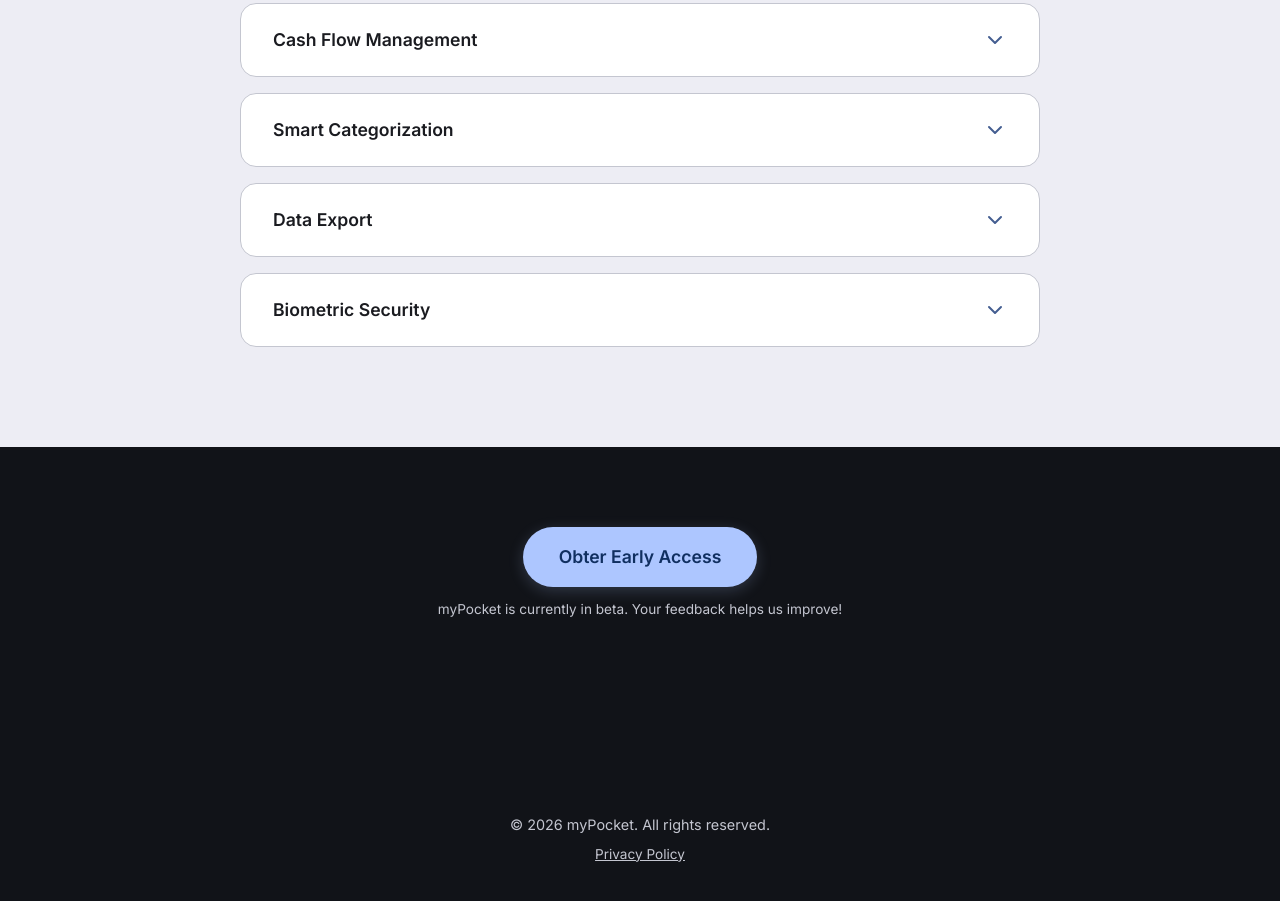
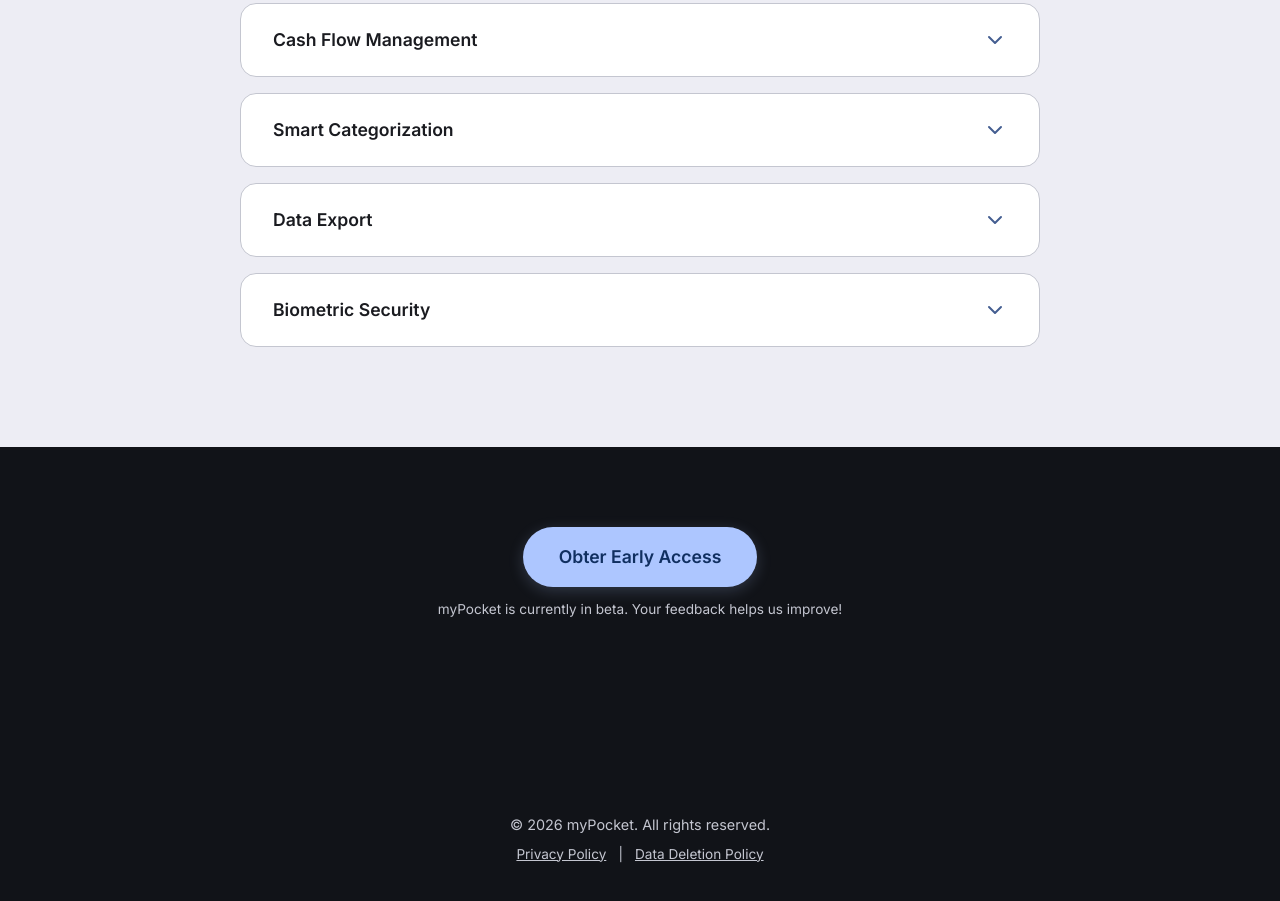
Before and after one commit to ygva/ygva.github.io, a plain HTML site: page mypocket/en/index.html in a window 1280 px wide. Shown: the part 3140-4041 px from the top of the page. Drawn offline with nearby package versions, Linux system fonts and the light colour scheme.

Commit message:
feat: Insercao dos links de Politica de Privacidade e Exclusao de Dados no rodape

```diff
--- a/mypocket/en/index.html
+++ b/mypocket/en/index.html
@@ -875,9 +875,9 @@
             <h3 class="closing-phrase">myPocket: The ultimate tool for those who want financial clarity without giving
                 up privacy.</h3>
             <p class="copyright">&copy; 2026 myPocket. All rights reserved. <br>
-                <a href="https://sites.google.com/view/ygsva/privacy-policy/mypocket/pt" target="_blank"
-                    style="color: var(--text-muted); text-decoration: underline; font-size: 0.85rem; margin-top: 8px; display: inline-block;">Privacy
-                    Policy</a>
+                <a href="/privacy/mypocket/en/" style="color: var(--text-muted); text-decoration: underline; font-size: 0.85rem; margin-top: 8px; display: inline-block;">Privacy Policy</a>
+                <span style="color: var(--text-muted); font-size: 0.85rem; margin: 0 8px;">|</span>
+                <a href="/privacy/mypocket/en/data-deletion/" style="color: var(--text-muted); text-decoration: underline; font-size: 0.85rem; display: inline-block;">Data Deletion Policy</a>
             </p>
         </div>
     </footer>
```
Also changed, not shown: mypocket/index.html (+5 -1 lines).
